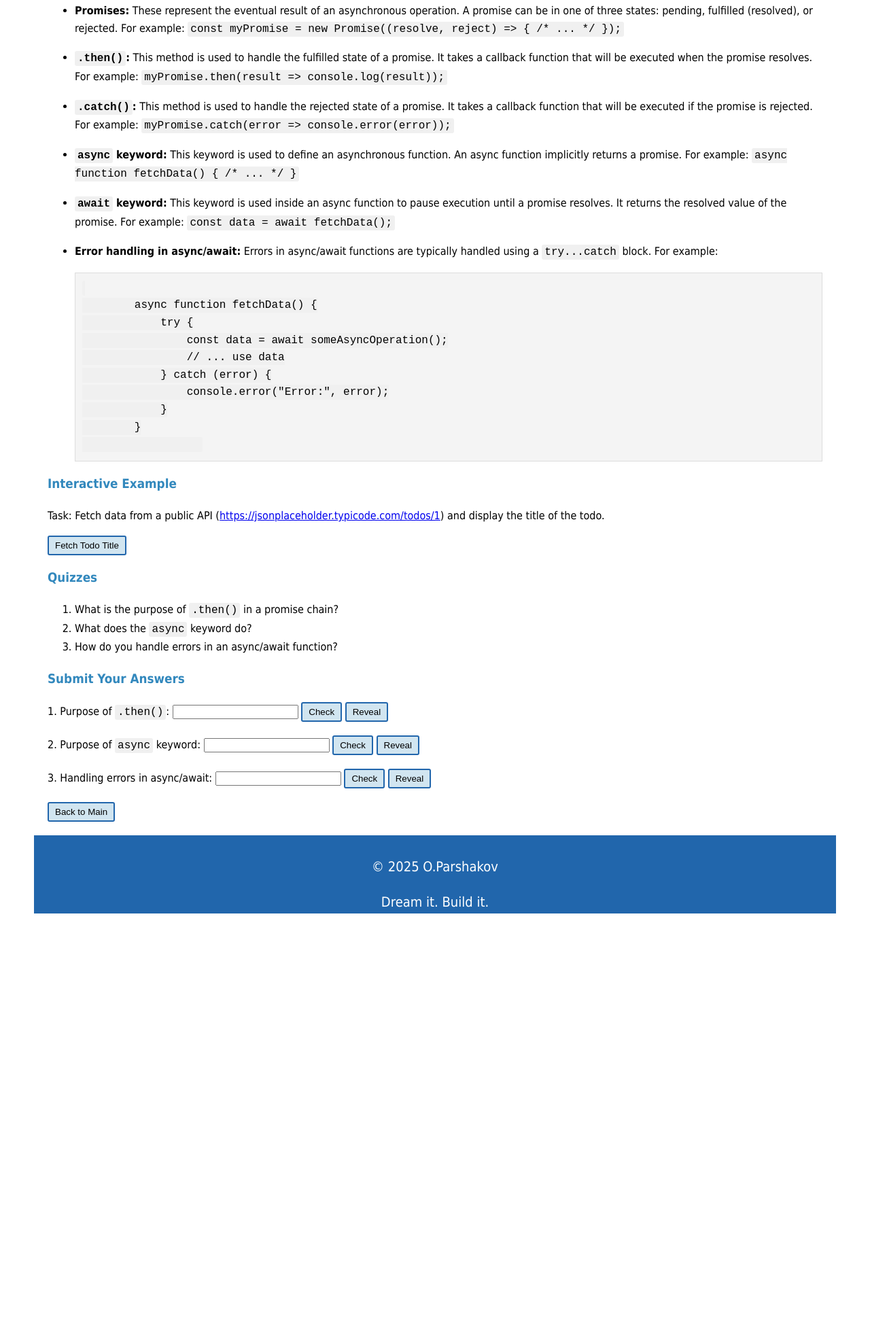
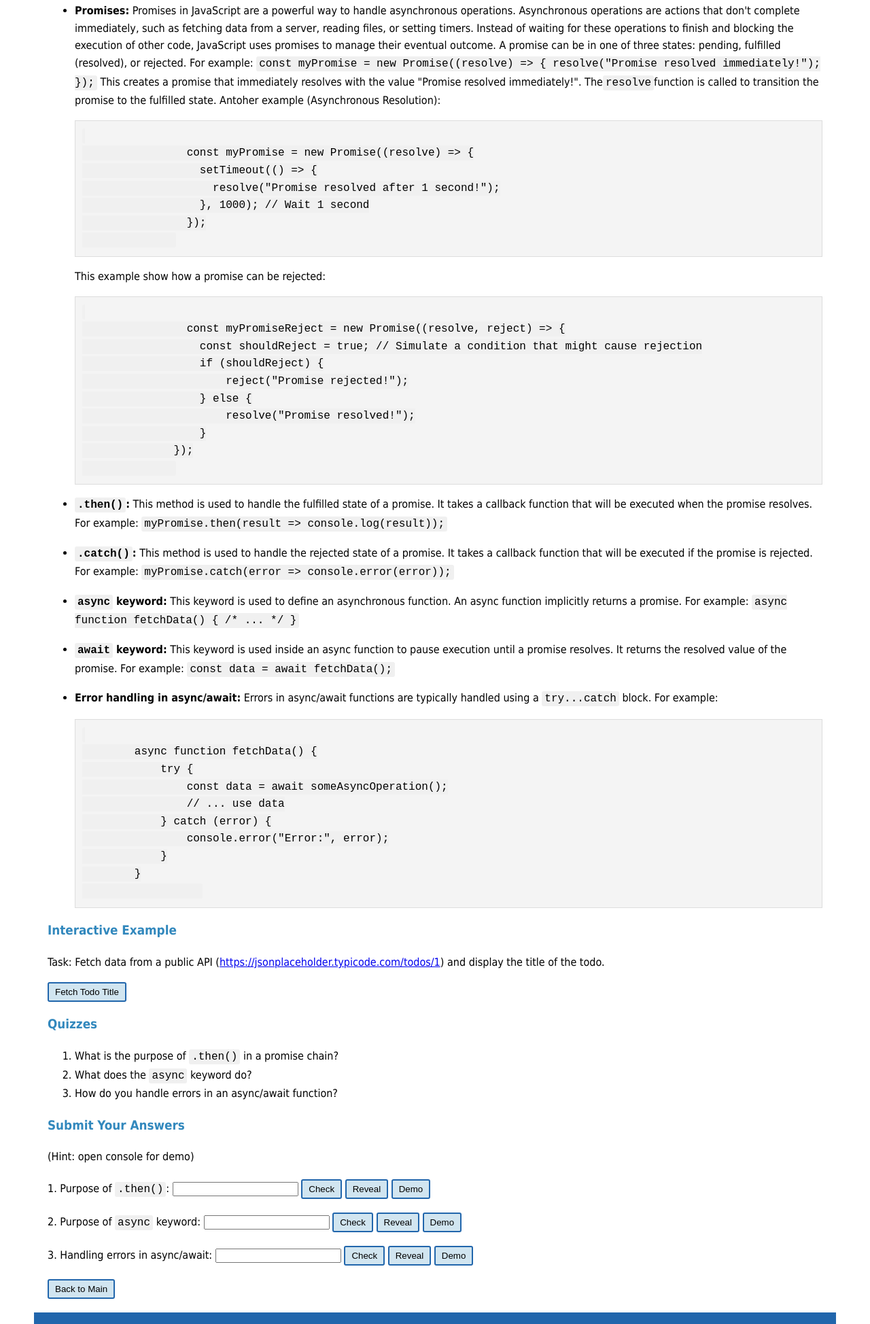
Before and after one commit to lzrdGreen/React-Crash-Course, a plain HTML site: page lesson4.html in a window 1280 px wide. Shown: the part 512-2460 px from the top of the page at 68% size. Before the commit the page ends 1906 px from the top, so only its background shows below. Drawn offline with Linux system fonts and the light colour scheme.

Commit message:
Demo added to JS Lessons 2,4

```diff
--- a/lesson4.html
+++ b/lesson4.html
@@ -25,8 +25,28 @@
       <ul>
           <li>
               <p>
-                  <strong>Promises:</strong> These represent the eventual result of an asynchronous operation. A promise can be in one of three states: pending, fulfilled (resolved), or rejected. For example: <code>const myPromise = new Promise((resolve, reject) => { /* ... */ });</code>
+                  <strong>Promises:</strong> Promises in JavaScript are a powerful way to handle asynchronous operations. Asynchronous operations are actions that don't complete immediately, such as fetching data from a server, reading files, or setting timers. Instead of waiting for these operations to finish and blocking the execution of other code, JavaScript uses promises to manage their eventual outcome. A promise can be in one of three states: pending, fulfilled (resolved), or rejected. For example: <code>const myPromise = new Promise((resolve) => {
+                    resolve("Promise resolved immediately!");
+                  });</code> This creates a promise that immediately resolves with the value "Promise resolved immediately!". The<code>resolve</code>function is called to transition the promise to the fulfilled state. Antoher example (Asynchronous Resolution):
               </p>
+              <pre><code>
+                const myPromise = new Promise((resolve) => {
+                  setTimeout(() => {
+                    resolve("Promise resolved after 1 second!");
+                  }, 1000); // Wait 1 second
+                });
+              </code></pre>
+              <p>This example show how a promise can be rejected:</p>
+              <pre><code>
+                const myPromiseReject = new Promise((resolve, reject) => {
+                  const shouldReject = true; // Simulate a condition that might cause rejection
+                  if (shouldReject) {
+                      reject("Promise rejected!");
+                  } else {
+                      resolve("Promise resolved!");
+                  }
+              });
+              </code></pre>
           </li>
           <li>
               <p>
@@ -51,6 +71,7 @@
           <li>
               <p>
                   <strong>Error handling in async/await:</strong> Errors in async/await functions are typically handled using a <code>try...catch</code> block. For example:
+                </p>
                   <pre><code>
         async function fetchData() {
             try {
@@ -61,7 +82,6 @@
             }
         }
                   </code></pre>
-              </p>
           </li>
       </ul>
   </section>
@@ -97,12 +117,14 @@
         <li>How do you handle errors in an async/await function?</li>
       </ol>
       <h3>Submit Your Answers</h3>
+      <p>(Hint: open console for demo)</p>
       <div id="quiz-container">
         <div class="quiz-item">
           <label for="quiz1">1. Purpose of <code>.then()</code>:</label>
           <input type="text" id="quiz1">
           <button onclick="checkQuiz4_1()">Check</button>
           <button onclick="revealAnswer('quiz1')">Reveal</button>
+          <button onclick="demoQuiz4_1()">Demo</button>
           <p id="quiz1-result"></p>
         </div>
 
@@ -111,6 +133,7 @@
           <input type="text" id="quiz2">
           <button onclick="checkQuiz4_2()">Check</button>
           <button onclick="revealAnswer('quiz2')">Reveal</button>
+          <button onclick="demoQuiz4_2()">Demo</button>
           <p id="quiz2-result"></p>
         </div>
 
@@ -119,6 +142,7 @@
           <input type="text" id="quiz3">
           <button onclick="checkQuiz4_3()">Check</button>
           <button onclick="revealAnswer('quiz3')">Reveal</button>
+          <button onclick="demoQuiz4_3()">Demo</button>
           <p id="quiz3-result"></p>
         </div>
       </div>
@@ -132,7 +156,45 @@
 
     <p>Dream it. Build it.</p>
   </footer>
+  <script>
+    // Demo for .then()
+    function demoQuiz4_1() {
+      const demoPromise = new Promise((resolve) => {
+        setTimeout(() => resolve('Promise Resolved!'), 1000);
+      });
 
+      console.log('Demo for Quiz 1:');
+      demoPromise.then((value) => {
+        console.log('.then() received:', value);
+      });
+    }
+
+    // Demo for async keyword
+    function demoQuiz4_2() {
+      async function fetchData() {
+        return 'Fetched Data!';
+      }
+
+      console.log('Demo for Quiz 2:');
+      fetchData().then((value) => {
+        console.log('Async function resolved with:', value);
+      });
+    }
+
+    // Demo for error handling with async/await
+    function demoQuiz4_3() {
+      async function fetchWithErrorHandling() {
+        try {
+          await fakeAsyncFunction(); // This function doesn't exist to simulate an error
+        } catch (error) {
+          console.error('Caught an error:', error.message || error);
+        }
+      }
+
+      console.log('Demo for Quiz 3:');
+      fetchWithErrorHandling();
+    }
+  </script>
   <script src="script-l4.js"></script>
 </body>
 </html>
```
Also changed, not shown: lesson1.html (+1 -1 lines), lesson2.html (+42 -1 lines).
